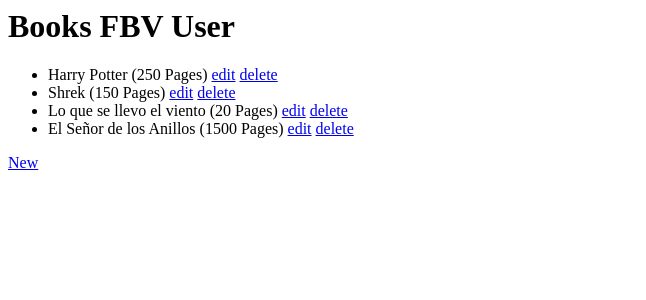
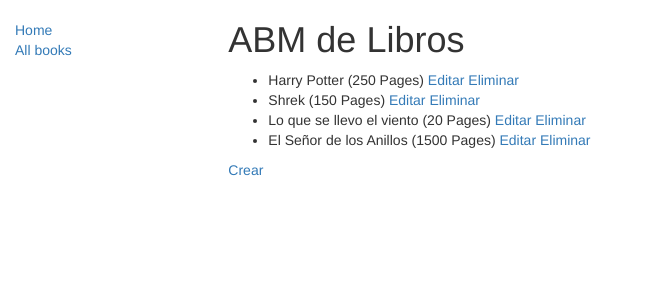
Before and after one commit to ovelarnicolas/djangoapp, a Django app: page /book/ in a window 1280 px wide. Shown: the top 300 px of the page, without its empty margins (0-646 px from the left). Run offline with Django 3.2, Linux system fonts and the light colour scheme; a user stored in the database is signed in; data comes from the database, SQL or seed files in the repository; some libraries are stand-ins or nearby versions.

Commit message:
Se creo el index.html y los correspondientes estilos para Bootstrap

```diff
--- /dev/null
+++ b/book/static/css/styles.css
@@ -0,0 +1,5 @@
+.sidebar-nav {
+    margin-top: 20px;
+    padding: 0;
+    list-style: none;
+}
--- /dev/null
+++ b/book/templates/book/base_generic.html
@@ -0,0 +1,44 @@
+<!DOCTYPE html>
+<html lang="en">
+
+<head>
+
+    {% block title %}
+    <title>Libreria de Nico</title>{% endblock %}
+    <meta charset="utf-8">
+    <meta name="viewport" content="width=device-width, initial-scale=1">
+    <link rel="stylesheet" href="https://maxcdn.bootstrapcdn.com/bootstrap/3.3.7/css/bootstrap.min.css">
+    <script src="https://ajax.googleapis.com/ajax/libs/jquery/1.12.4/jquery.min.js"></script>
+    <script src="https://maxcdn.bootstrapcdn.com/bootstrap/3.3.7/js/bootstrap.min.js"></script>
+
+    <!-- Add additional CSS in static file -->
+    {% load static %}
+    <link rel="stylesheet" href="{% static 'css/styles.css' %}">
+</head>
+
+<body>
+
+    <div class="container-fluid">
+
+        <div class="row">
+            <div class="col-sm-2">
+                {% block sidebar %}
+                <ul class="sidebar-nav">
+                    <li>
+                        <a href="{% url 'home' %}">Home</a>
+                    </li>
+                    <li>
+                        <a href="{% url 'book:book_list' %}">All books</a>
+                    </li>
+                </ul>
+                {% endblock %}
+            </div>
+            <div class="col-sm-10 ">
+                {% block content %}{% endblock %}
+            </div>
+        </div>
+
+    </div>
+</body>
+
+</html>
--- a/book/templates/book/book_list.html
+++ b/book/templates/book/book_list.html
@@ -1,11 +1,13 @@
-<h1>Books FBV User</h1>
+{% extends "book/base_generic.html" %} {% block content %}
+<h1>ABM de Libros</h1>
 <ul>
     {% for book in object_list %}
-    <li>{{ book.name }}  ({{ book.pages }} Pages)
-    <a href="{% url 'book:book_edit' book.id %}">edit</a>
-    <a href="{% url 'book:book_delete' book.id %}">delete</a>
+    <li>{{ book.name }} ({{ book.pages }} Pages)
+        <a href="{% url 'book:book_edit' book.id %}">Editar</a>
+        <a href="{% url 'book:book_delete' book.id %}">Eliminar</a>
     </li>
     {% endfor %}
 </ul>
 
-<a href="{% url 'book:book_new' %}">New</a>
+<a href="{% url 'book:book_new' %}">Crear</a>
+{% endblock %}
--- a/djangoApp/urls.py
+++ b/djangoApp/urls.py
@@ -15,9 +15,10 @@
 """
 from django.conf.urls import url, include
 from django.contrib import admin
+from djangoApp import views
 
 urlpatterns = [
-    # url(r'^$', UsuarioListView.as_view(template_name='static_pages/index.html'), name='home'),
+    url(r'^$', views.Home, name='home'),
     url(r'^admin/', admin.site.urls),
     url(r'^book/', include('book.urls', namespace="book")),
 ]
```
Also changed, not shown: book/templates/book/book_confirm_delete.html (+4 -3 lines), book/templates/book/book_form.html (+5 -3 lines), book/templates/book/index.html (added, +16 -0 lines), djangoApp/views.py (added, +11 -0 lines).
